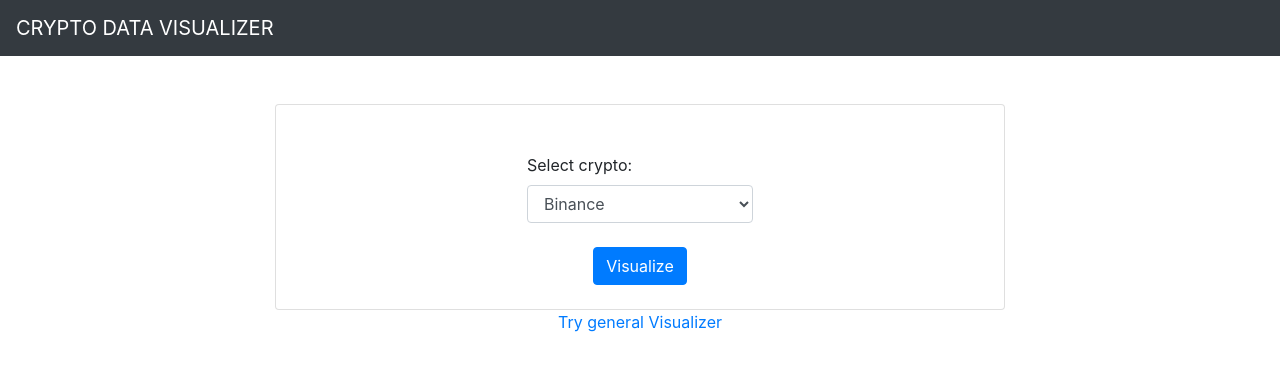
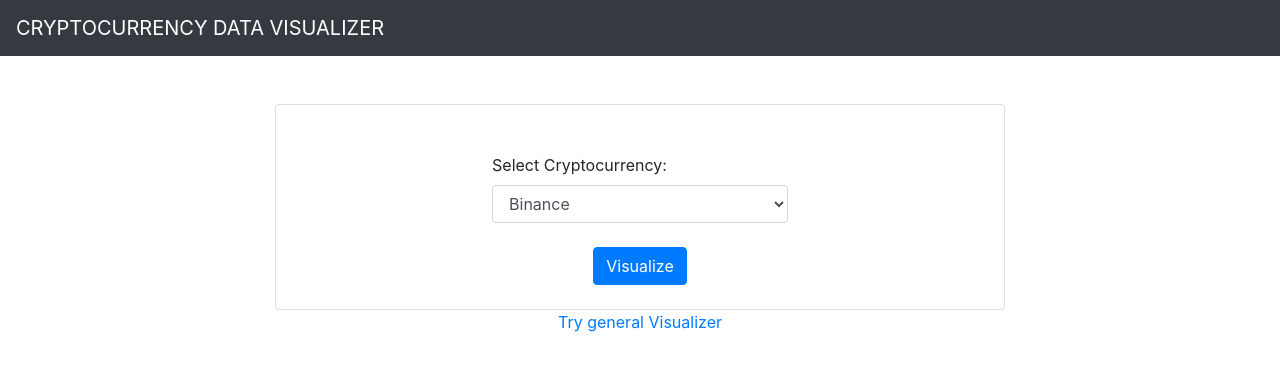
Before and after one commit to namanmalikk/CryptoVisualizer, a Django app: page /crypto/ in a window 1280 px wide. Shown: the top 371 px of the page. Run offline with Django 3.2, Linux system fonts and the light colour scheme; some libraries are stand-ins or nearby versions.

Commit message:
complete

```diff
--- a/CryptoVisualizer/templates/home.html
+++ b/CryptoVisualizer/templates/home.html
@@ -4,12 +4,12 @@
         <meta charset="utf-8">
         <meta name="viewport" content="width=device-width, initial-scale=1, shrink-to-fit=no">
         <link rel="stylesheet" href="https://stackpath.bootstrapcdn.com/bootstrap/4.3.1/css/bootstrap.min.css" integrity="sha384-ggOyR0iXCbMQv3Xipma34MD+dH/1fQ784/j6cY/iJTQUOhcWr7x9JvoRxT2MZw1T" crossorigin="anonymous">
-        <title>Crypto Data Visualizer!</title>
+        <title>Cryptocurrency Data Visualizer!</title>
     </head>
     <body>
 
         <nav class="navbar navbar-expand-lg navbar-dark bg-dark">
-            <a class="navbar-brand" href="/crypto/">CRYPTO DATA VISUALIZER</a>
+            <a class="navbar-brand" href="/crypto/">CRYPTOCURRENCY DATA VISUALIZER</a>
         </nav>
 
         <div class="container">
@@ -21,7 +21,7 @@
                         {% csrf_token %}
                         <div class="card mt-5">
                             <div class="row form-outline mb-4 mt-5 mx-auto">
-                                <label for="sel1">Select crypto:</label>
+                                <label for="sel1">Select Cryptocurrency:</label>
                                 <select class="form-control" name="selectedCoin" id="sel1">
                                     <option name="Binance" value="Binance">Binance</option>
                                     <option name="Bitcoin" value="Bitcoin">Bitcoin</option>
@@ -45,6 +45,7 @@
                     <div class="row d-flex justify-content-center flex-nowrap">
                         <a href="/visualizer/"  class="link-primary">Try general Visualizer</a>
                     </div>
+
                 </div>
             </div>
         </div>
--- a/CryptoVisualizer/views.py
+++ b/CryptoVisualizer/views.py
@@ -1,6 +1,7 @@
 from django.shortcuts import render, redirect
 import pandas as pd
 from .forms import UploadFileForm
+from datetime import datetime
 
 
 def home(request):
```
Also changed, not shown: CryptoVisualizer/templates/detail.html (+3 -17 lines), ReadMe.txt (added).
